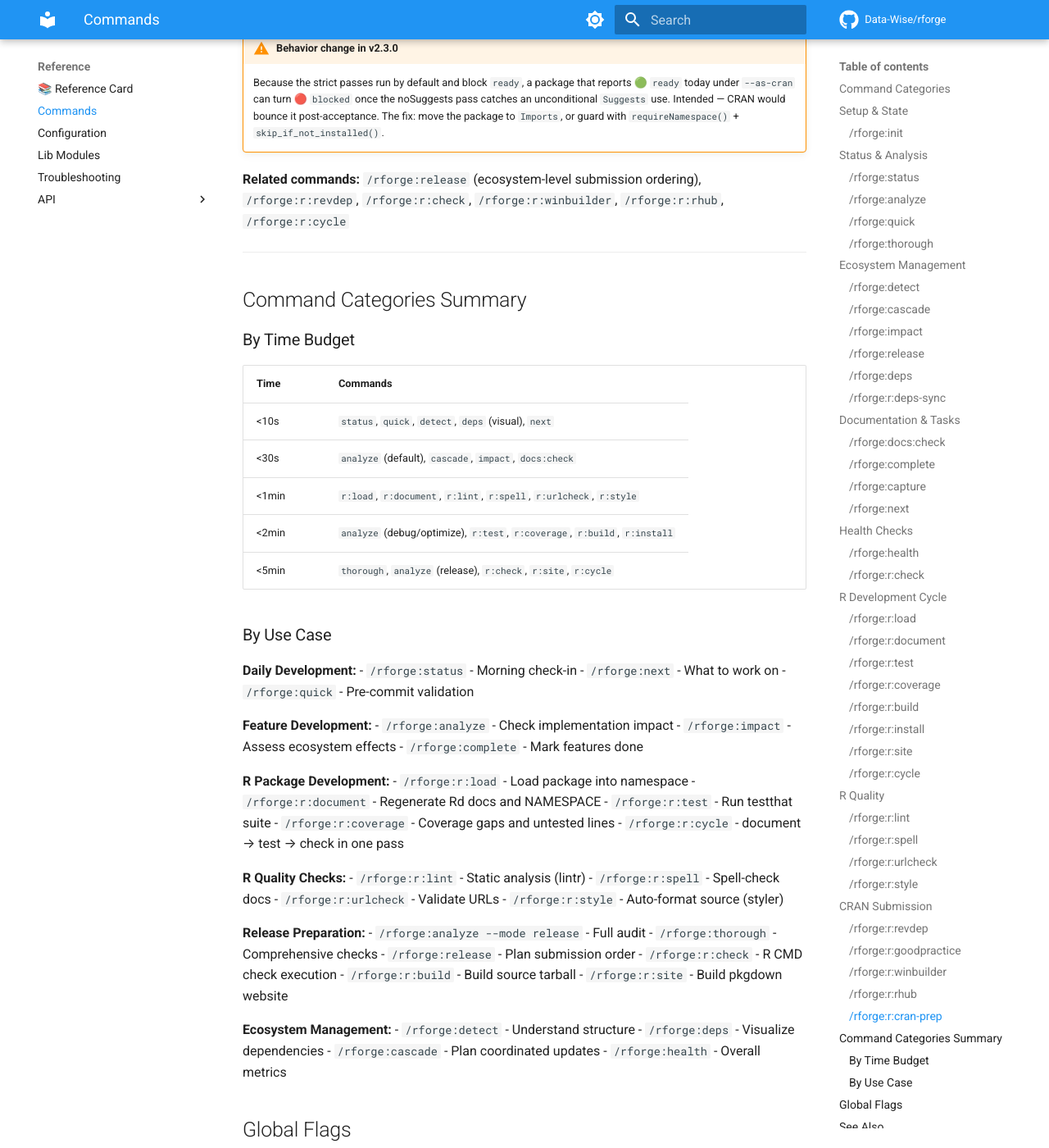
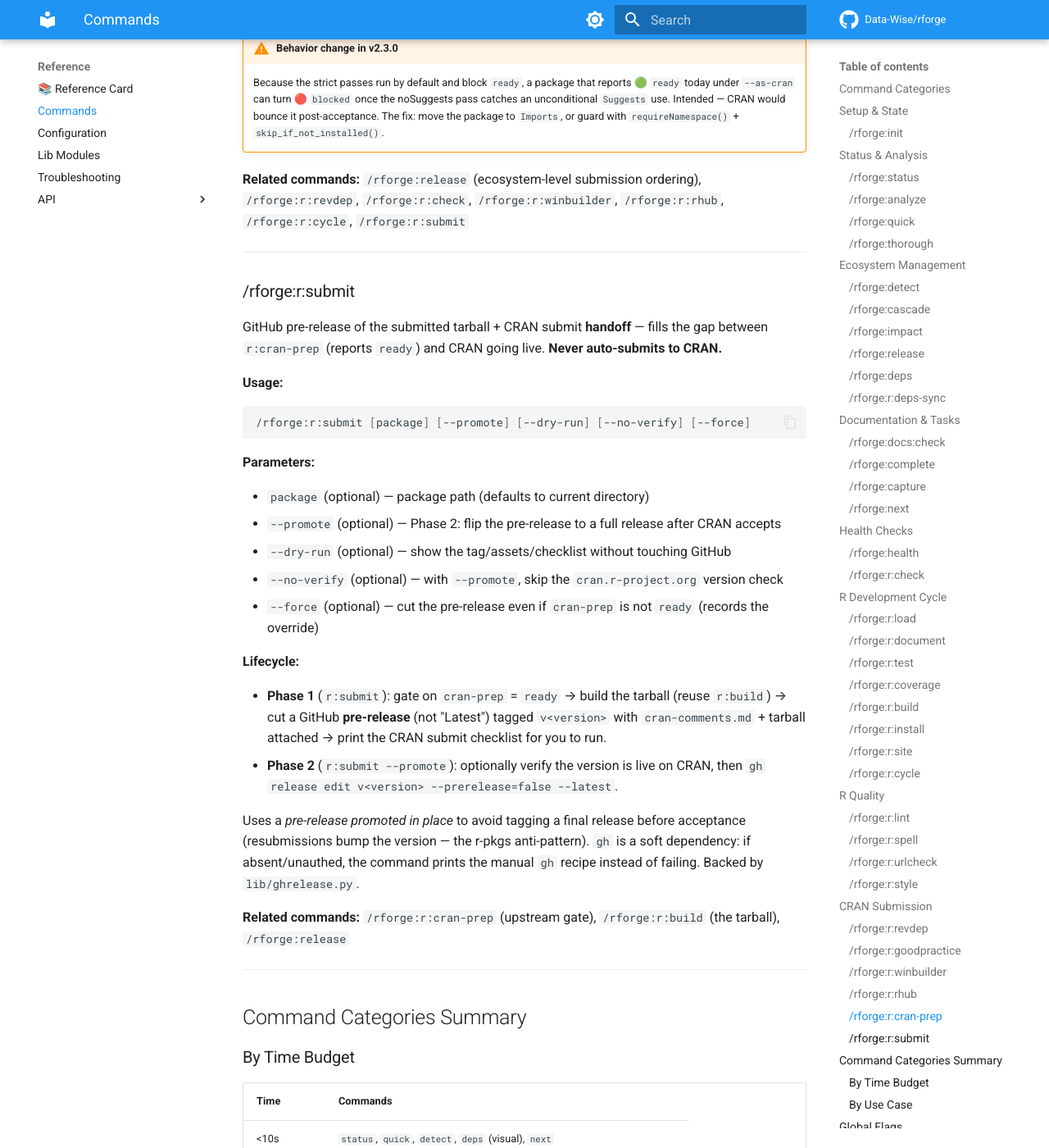
Before and after one commit to Data-Wise/rforge, an MkDocs documentation site: the page built from docs/commands.md, in a window 1280 px wide and 1400 px high, scrolled down 23546 px. Shown: the whole window at 82% size. Built offline with MkDocs 1.6.1 and Material for MkDocs 9.7.7, drawn with Linux system fonts in a browser that asks for light colours; comment, search, counter and statistics services are not loaded; some of the changed text lies outside the part shown.

Commit message:
docs(submit): doc sweep for r:submit (v2.6.0)
- CHANGELOG [Unreleased] + README "What's new in v2.6.0"
- docs/commands.md (r:submit in CRAN Submission, count 5→6) + lib-modules ghrelease row
- .STATUS: v2.6.0 IMPLEMENTED / PR-ready

````diff
--- a/docs/commands.md
+++ b/docs/commands.md
@@ -1146,7 +1146,42 @@ Per-package CRAN-readiness gate — runs the full pre-submission sequence and ge
 !!! warning "Behavior change in v2.3.0"
     Because the strict passes run by default and block `ready`, a package that reports 🟢 `ready` today under `--as-cran` can turn 🔴 `blocked` once the noSuggests pass catches an unconditional `Suggests` use. Intended — CRAN would bounce it post-acceptance. The fix: move the package to `Imports`, or guard with `requireNamespace()` + `skip_if_not_installed()`.
 
-**Related commands:** `/rforge:release` (ecosystem-level submission ordering), `/rforge:r:revdep`, `/rforge:r:check`, `/rforge:r:winbuilder`, `/rforge:r:rhub`, `/rforge:r:cycle`
+**Related commands:** `/rforge:release` (ecosystem-level submission ordering), `/rforge:r:revdep`, `/rforge:r:check`, `/rforge:r:winbuilder`, `/rforge:r:rhub`, `/rforge:r:cycle`, `/rforge:r:submit`
+
+---
+
+### /rforge:r:submit
+
+GitHub pre-release of the submitted tarball + CRAN submit **handoff** — fills the gap between
+`r:cran-prep` (reports `ready`) and CRAN going live. **Never auto-submits to CRAN.**
+
+**Usage:**
+
+```bash
+/rforge:r:submit [package] [--promote] [--dry-run] [--no-verify] [--force]
+```
+
+**Parameters:**
+
+- `package` (optional) — package path (defaults to current directory)
+- `--promote` (optional) — Phase 2: flip the pre-release to a full release after CRAN accepts
+- `--dry-run` (optional) — show the tag/assets/checklist without touching GitHub
+- `--no-verify` (optional) — with `--promote`, skip the `cran.r-project.org` version check
+- `--force` (optional) — cut the pre-release even if `cran-prep` is not `ready` (records the override)
+
+**Lifecycle:**
+
+- **Phase 1** (`r:submit`): gate on `cran-prep` = `ready` → build the tarball (reuse `r:build`) → cut a
+  GitHub **pre-release** (not "Latest") tagged `v<version>` with `cran-comments.md` + tarball attached →
+  print the CRAN submit checklist for you to run.
+- **Phase 2** (`r:submit --promote`): optionally verify the version is live on CRAN, then
+  `gh release edit v<version> --prerelease=false --latest`.
+
+Uses a *pre-release promoted in place* to avoid tagging a final release before acceptance (resubmissions
+bump the version — the r-pkgs anti-pattern). `gh` is a soft dependency: if absent/unauthed, the command
+prints the manual `gh` recipe instead of failing. Backed by `lib/ghrelease.py`.
+
+**Related commands:** `/rforge:r:cran-prep` (upstream gate), `/rforge:r:build` (the tarball), `/rforge:release`
 
 ---
 
````
Also changed, not shown: other parts of docs/commands.md (+1 -1 lines), CHANGELOG.md (+1 -0 lines), README.md (+4 -0 lines), docs/lib-modules.md (+1 -0 lines), 1 other file.
